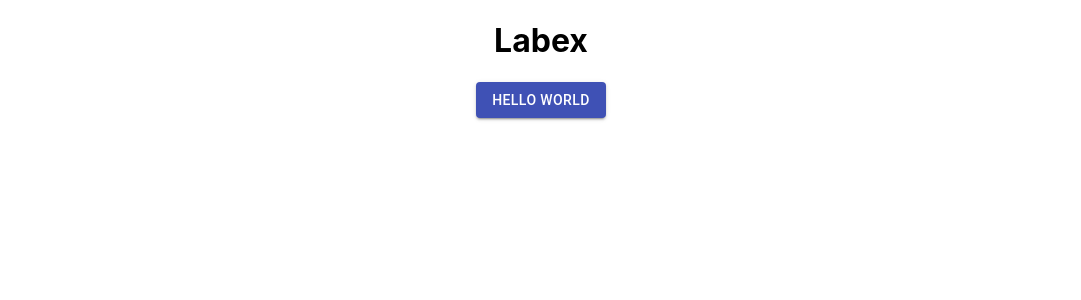
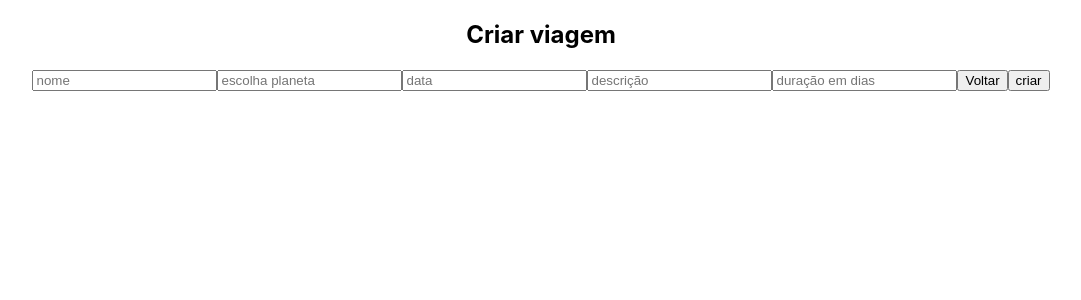
Before and after one commit to future4code/guimaraes-Leonardo-Araujo, a React (Create React App) app in the folder modulo4/projeto-labex/labex/: page /createtrip in a window 1280 px wide. Shown: the top 300 px of the page, without its empty margins (99-1180 px from the left). Built offline with nearby package versions, Linux system fonts and the light colour scheme.

Commit message:
rotas criadas

```diff
--- a/modulo4/projeto-labex/labex/src/App.js
+++ b/modulo4/projeto-labex/labex/src/App.js
@@ -1,11 +1,15 @@
-import logo from './logo.svg';
+
+
 import './App.css';
-import HomePage from './pages/HomePage';
+import Router from './routes/Router';
+
+
+
 
 function App() {
   return (
     <div className="App">
-      <HomePage/>
+      <Router />
     </div>
   );
 }
--- a/modulo4/projeto-labex/labex/src/pages/AdminHomePage.js
+++ b/modulo4/projeto-labex/labex/src/pages/AdminHomePage.js
@@ -1,9 +1,23 @@
 import react from "react";
-
+import { useNavigate } from "react-router-dom";
 export default ()=>{
-
+    const navigate=useNavigate()
+    const goToBack=()=>{
+        navigate(-1)
+    }
+    const goToLogin=()=>{
+        navigate('/login')
+    }
+    const goTocreatTrips=()=>{
+        navigate('/createtrip')
+    }
     return(
         <>
+        <h2>Painel administrativo</h2>
+        <button onClick={goToBack}>voltar</button>
+        <button onClick={goTocreatTrips}>Criar viagem</button>
+        <button onClick={goToLogin}>Logout</button>
+
         </>
     )
 }
--- a/modulo4/projeto-labex/labex/src/pages/ApplicationFormPage.js
+++ b/modulo4/projeto-labex/labex/src/pages/ApplicationFormPage.js
@@ -1,9 +1,26 @@
 import react from "react";
-
+import { useNavigate } from "react-router-dom";
 export default ()=>{
+    const navigate=useNavigate()
+    const goToBack=()=>{
+        navigate(-1)
+    }
 
     return(
         <>
+        <h2> Inscreva-se para uma viagem</h2>
+        <select placeholder="escolha uma viagem">
+            <option> Marte</option>
+        </select>
+        <input />
+        <input />
+        <input />
+        <input />
+        <select placeholder="escolha país">
+            <option> Brasil</option>
+        </select>
+        <button onClick={goToBack}> Voltar</button>
+        <button> Enviar </button>
         </>
     )
 }
--- a/modulo4/projeto-labex/labex/src/pages/CreateTripPage.js
+++ b/modulo4/projeto-labex/labex/src/pages/CreateTripPage.js
@@ -1,9 +1,21 @@
 import react from "react";
-
+import { useNavigate } from "react-router-dom";
 export default ()=>{
+    const navigate=useNavigate()
+    const goToBack=()=>{
+        navigate(-1)
+    }
 
     return(
         <>
+        <h2>Criar viagem</h2>
+        <input placeholder="nome"/>
+        <input placeholder="escolha planeta"/>
+        <input placeholder="data"/>
+        <input placeholder="descrição"/>
+        <input placeholder="duração em dias"/>
+        <button onClick={goToBack}> Voltar</button>
+        <button> criar </button>
         </>
     )
 }
--- a/modulo4/projeto-labex/labex/src/pages/HomePage.js
+++ b/modulo4/projeto-labex/labex/src/pages/HomePage.js
@@ -1,15 +1,22 @@
+
 import react from "react";
-import Button from '@material-ui/core/Button';
+import { useNavigate } from "react-router-dom";
+
+
 
 export default ()=>{
-
+const navigate=useNavigate()
+const goToListTrips=()=>{
+    navigate('/ListTrips')
+}
+const goToLogin=()=>{
+    navigate('/login')
+}
     return(
         <>
         <h1>Labex</h1>
-        <Button variant="contained" color="primary">
-         Hello World
-        </Button>
-
+        <button onClick={goToListTrips}> Ver viagens</button>
+        <button onClick={goToLogin}>Área de Admin</button>
         </>
     )
 }
--- a/modulo4/projeto-labex/labex/src/pages/ListTripsPage.js
+++ b/modulo4/projeto-labex/labex/src/pages/ListTripsPage.js
@@ -1,9 +1,18 @@
 import react from "react";
-
+import { useNavigate } from "react-router-dom";
 export default ()=>{
-
+    const navigate=useNavigate()
+    const goToHome=()=>{
+        navigate(-1)
+    }
+    const goToAppForm=()=>{
+        navigate('/appform')
+    }
     return(
         <>
+        <button onClick={goToHome}>Voltar</button>
+        <button onClick={goToAppForm}>Inscrever-se</button>
+        <h2>Lista de viagens</h2>
         </>
     )
 }
--- a/modulo4/projeto-labex/labex/src/pages/LoginPage.js
+++ b/modulo4/projeto-labex/labex/src/pages/LoginPage.js
@@ -1,9 +1,20 @@
 import react from "react";
-
+import { useNavigate } from "react-router-dom";
 export default ()=>{
-
+    const navigate=useNavigate()
+    const goToBack=()=>{
+        navigate('/')
+    }
+    const goToAdmHome=()=>{
+        navigate('/admhome')
+    }
     return(
         <>
+        <h2> Login</h2>
+        <input  placeholder="Login"/>
+        <input placeholder="senha"/>
+        <button onClick={goToBack}> Voltar</button>
+        <button onClick={goToAdmHome}> Entrar </button>
         </>
     )
 }
--- a/modulo4/projeto-labex/labex/src/pages/TripDetailsPage.js
+++ b/modulo4/projeto-labex/labex/src/pages/TripDetailsPage.js
@@ -4,6 +4,14 @@ export default ()=>{
 
     return(
         <>
+        <h2>Ernandes Freitas Bitencourt</h2>
+        <p>loren15</p>
+        <button> Voltar</button>
+        <h2>Candidatos pendentes</h2>
+        <p>loren15</p>
+        <button>Aprovar</button>
+        <button> Reprovar</button>
+        <h2>Candidatos aprovados</h2>
         </>
     )
 }
--- /dev/null
+++ b/modulo4/projeto-labex/labex/src/routes/Router.js
@@ -0,0 +1,26 @@
+import React from "react";
+import { BrowserRouter, Route, Routes } from "react-router-dom";
+import HomePage from '../pages/HomePage'
+import ListTripsPage from '../pages/ListTripsPage'
+import AplicationFormPage from '../pages/ApplicationFormPage'
+import AdminHomePage from '../pages/AdminHomePage'
+import LoginPage from '../pages/LoginPage'
+import CreateTripPage from '../pages/CreateTripPage'
+import TripdetailPage from '../pages/TripDetailsPage'
+const Router=()=>{
+    return(
+        <BrowserRouter>
+            <Routes>
+                <Route index element={<HomePage/> }/>
+                <Route path="ListTrips" element={<ListTripsPage/>}/>
+                <Route path="appform" element={<AplicationFormPage/>}/>
+                <Route path="login" element={<LoginPage/>}/>
+                <Route path="admhome" element={<AdminHomePage/>}/>
+                <Route path="createtrip" element={<CreateTripPage/>}/>
+                <Route path="tripdetail" element={<TripdetailPage/>}/>
+
+            </Routes>
+        </BrowserRouter>
+    )
+}
+export default Router
```
Also changed, not shown: modulo4/projeto-labex/labex/src/logo.svg (deleted).
